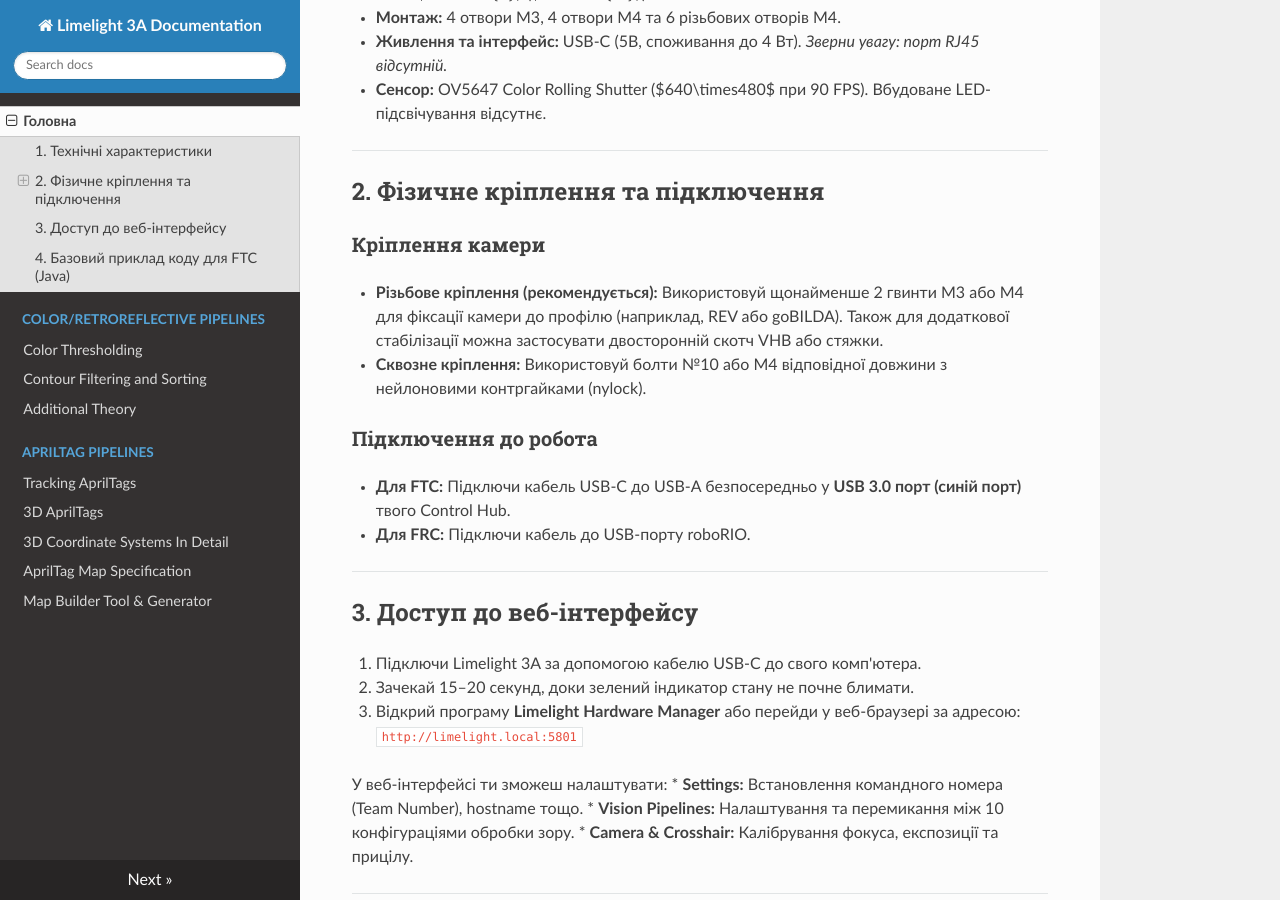
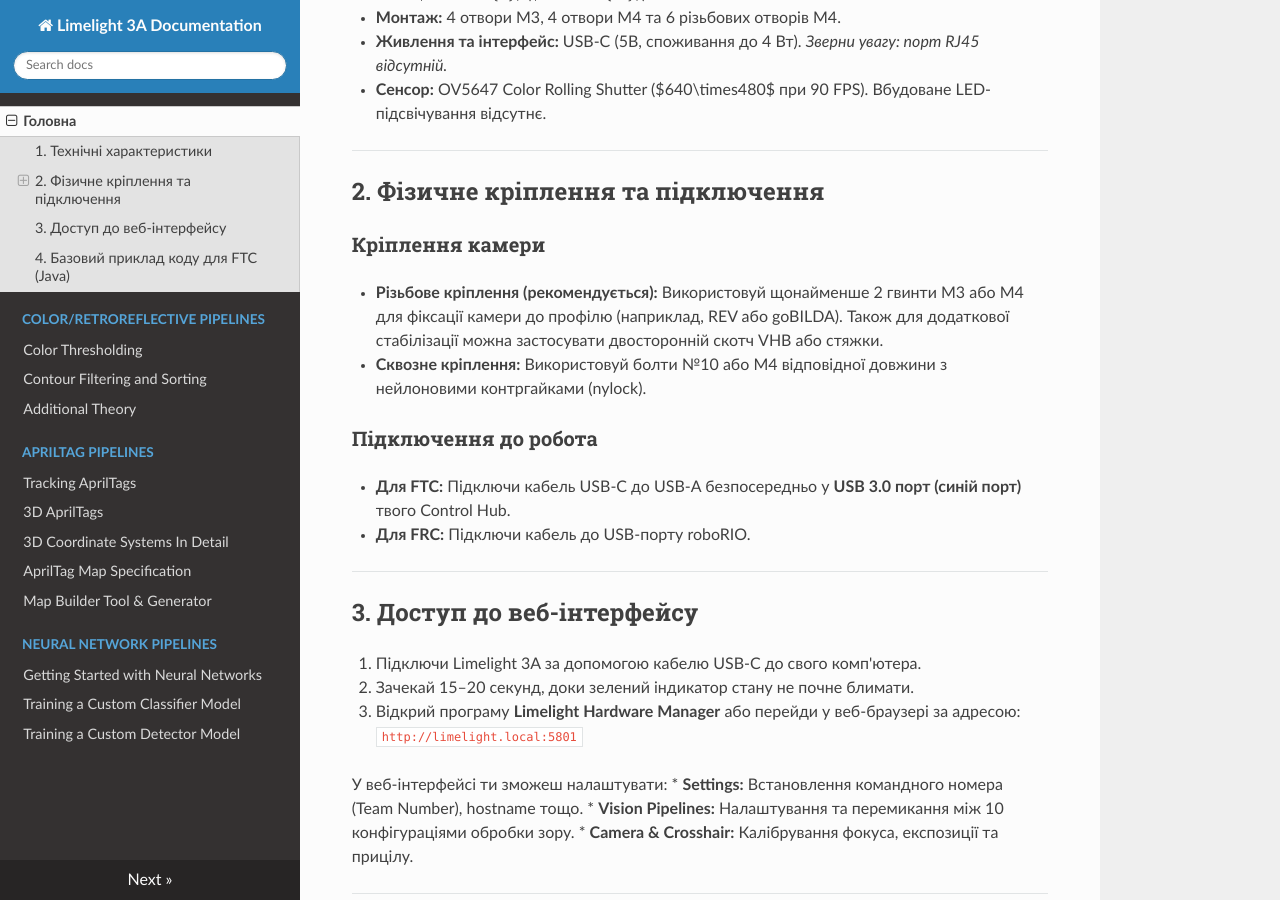
Before and after one commit to dicode19/Limelight-3A-Guide, an MkDocs documentation site: the page built from docs/index.md, in a window 1280 px wide and 900 px high, scrolled down 379 px. Built offline with MkDocs 1.6.1, drawn with Linux system fonts in a browser that asks for light colours; nearby versions of some CDN libraries.

Commit message:
Update mkdocs.yml

```diff
--- a/mkdocs.yml
+++ b/mkdocs.yml
@@ -13,3 +13,7 @@ nav:
       - 3D Coordinate Systems In Detail: apriltag-coordinate-systems.md
       - AprilTag Map Specification: apriltag-map-specification.md
       - Map Builder Tool & Generator: apriltag-map-builder.md
+  - Neural Network Pipelines:
+      - Getting Started with Neural Networks: getting-started-neural.md
+      - Training a Custom Classifier Model: training-classifier.md
+      - Training a Custom Detector Model: training-detector.md
```
